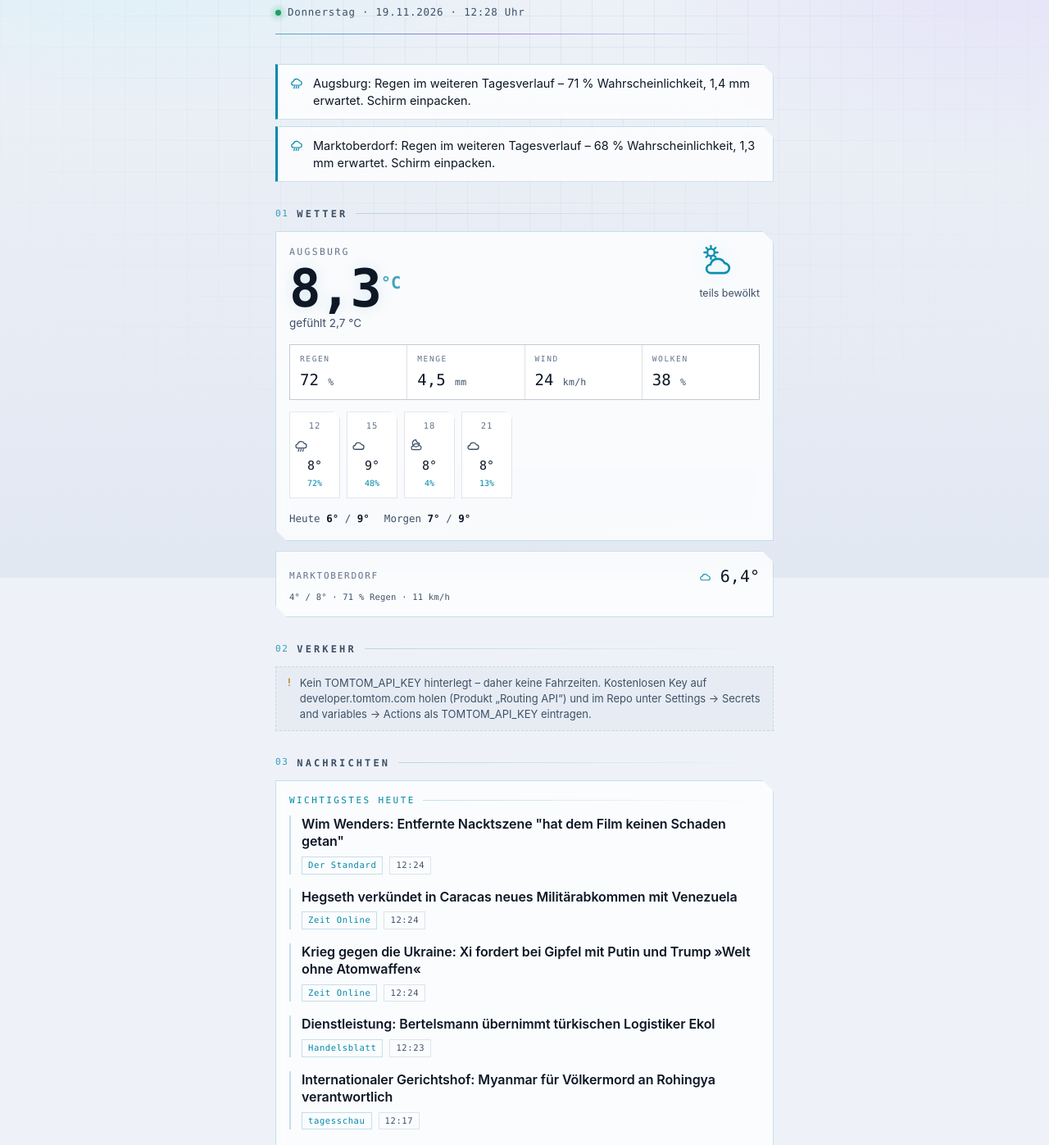
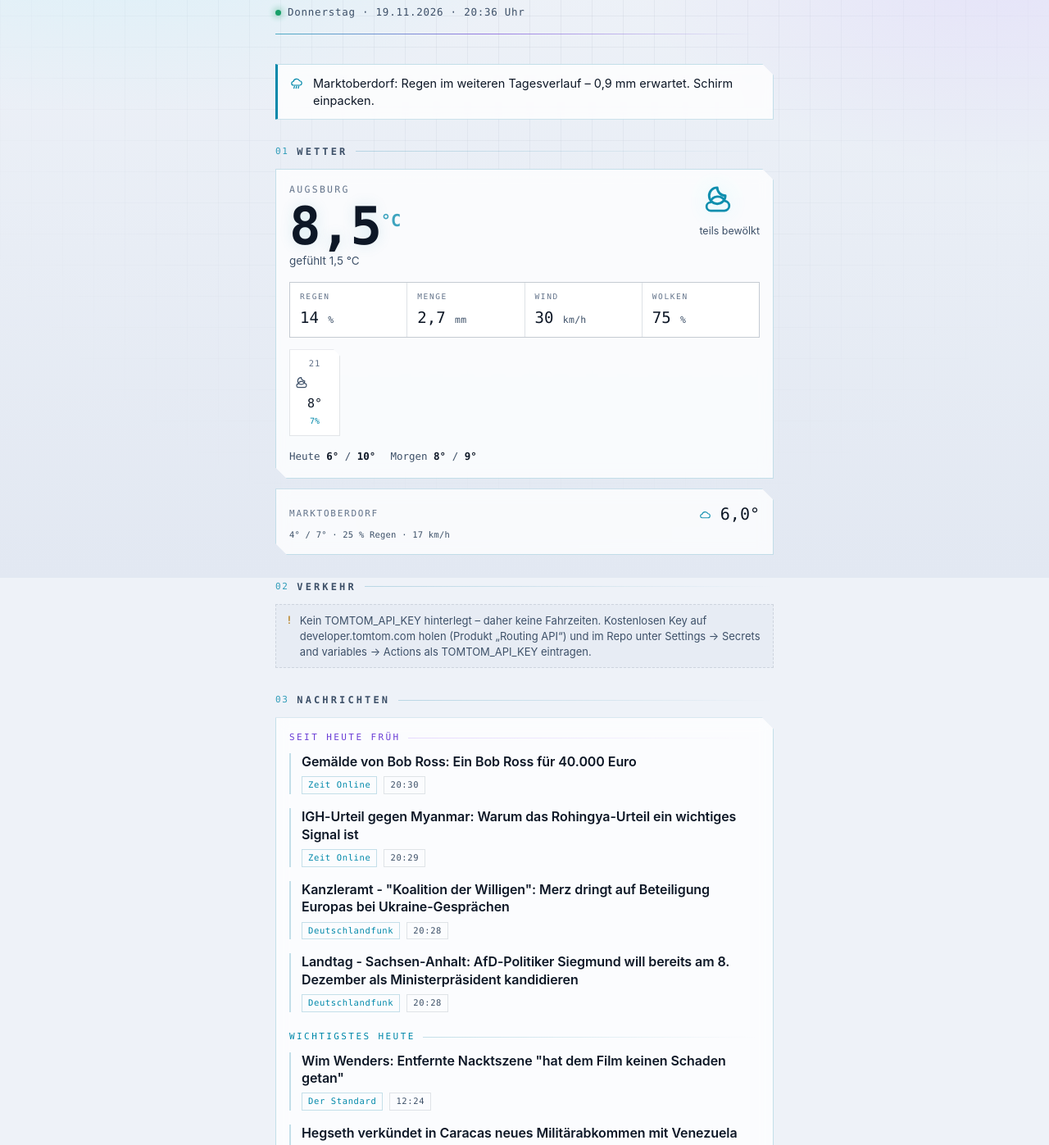
Before and after one commit to danielkalb1-cpu/Jarvis, a plain HTML site: page docs/index.html in a window 1280 px wide. Shown: the part 95-1492 px from the top of the page at 82% size. Drawn offline with Linux system fonts and the light colour scheme.

Commit message:
Briefing aktualisiert 19.11.2026 20:36 [skip ci]

```diff
--- a/docs/index.html
+++ b/docs/index.html
@@ -426,14 +426,13 @@ body::after{
       <h1 class="brand__mark">JARVIS</h1>
       <span class="brand__sub">Morgen-Briefing</span>
     </div>
-    <div class="stamp"><span class="pulse"></span>Donnerstag · 19.11.2026 · 12:28 Uhr</div>
+    <div class="stamp"><span class="pulse"></span>Donnerstag · 19.11.2026 · 20:36 Uhr</div>
     <div class="head__rule"></div>
   </header>
 
 
     <div class="alerts">
-    <div class="alert alert--rain"><span class="alert__icon"><svg class="ic " aria-hidden="true"><use href="#i-rain"></use></svg></span><span>Augsburg: Regen im weiteren Tagesverlauf – 71 % Wahrscheinlichkeit, 1,4 mm erwartet. Schirm einpacken.</span></div>
-    <div class="alert alert--rain"><span class="alert__icon"><svg class="ic " aria-hidden="true"><use href="#i-rain"></use></svg></span><span>Marktoberdorf: Regen im weiteren Tagesverlauf – 68 % Wahrscheinlichkeit, 1,3 mm erwartet. Schirm einpacken.</span></div>
+    <div class="alert alert--rain"><span class="alert__icon"><svg class="ic " aria-hidden="true"><use href="#i-rain"></use></svg></span><span>Marktoberdorf: Regen im weiteren Tagesverlauf – 0,9 mm erwartet. Schirm einpacken.</span></div>
   </div>
 
 
@@ -447,24 +446,24 @@ body::after{
       <div class="wx__top">
         <div>
           <div class="wx__place">Augsburg</div>
-          <div class="wx__temp">8,3<sup>°C</sup></div>
-          <div class="wx__feels">gefühlt 2,7 °C</div>
+          <div class="wx__temp">8,5<sup>°C</sup></div>
+          <div class="wx__feels">gefühlt 1,5 °C</div>
         </div>
         <div class="wx__cond">
-          <svg class="ic wx__glyph" aria-hidden="true"><use href="#i-partly-day"></use></svg>
+          <svg class="ic wx__glyph" aria-hidden="true"><use href="#i-partly-night"></use></svg>
           <span class="wx__label">teils bewölkt</span>
         </div>
       </div>
-      <div class="wx__grid"><div class="metric"><span class="metric__k">Regen</span><span class="metric__v">72 <small>%</small></span></div><div class="metric"><span class="metric__k">Menge</span><span class="metric__v">4,5 <small>mm</small></span></div><div class="metric"><span class="metric__k">Wind</span><span class="metric__v">24 <small>km/h</small></span></div><div class="metric"><span class="metric__k">Wolken</span><span class="metric__v">38 <small>%</small></span></div></div>
-      <div class="hours"><div class="hour"><div class="hour__t">12</div><svg class="ic hour__i" aria-hidden="true"><use href="#i-rain"></use></svg><div class="hour__d">8°</div><div class="hour__p">72%</div></div><div class="hour"><div class="hour__t">15</div><svg class="ic hour__i" aria-hidden="true"><use href="#i-cloud"></use></svg><div class="hour__d">9°</div><div class="hour__p">48%</div></div><div class="hour"><div class="hour__t">18</div><svg class="ic hour__i" aria-hidden="true"><use href="#i-partly-night"></use></svg><div class="hour__d">8°</div><div class="hour__p">4%</div></div><div class="hour"><div class="hour__t">21</div><svg class="ic hour__i" aria-hidden="true"><use href="#i-cloud"></use></svg><div class="hour__d">8°</div><div class="hour__p">13%</div></div></div>
-      <div class="wx__days"><span>Heute <b>6°</b> / <b>9°</b></span><span>Morgen <b>7°</b> / <b>9°</b></span></div>
+      <div class="wx__grid"><div class="metric"><span class="metric__k">Regen</span><span class="metric__v">14 <small>%</small></span></div><div class="metric"><span class="metric__k">Menge</span><span class="metric__v">2,7 <small>mm</small></span></div><div class="metric"><span class="metric__k">Wind</span><span class="metric__v">30 <small>km/h</small></span></div><div class="metric"><span class="metric__k">Wolken</span><span class="metric__v">75 <small>%</small></span></div></div>
+      <div class="hours"><div class="hour"><div class="hour__t">21</div><svg class="ic hour__i" aria-hidden="true"><use href="#i-partly-night"></use></svg><div class="hour__d">8°</div><div class="hour__p">7%</div></div></div>
+      <div class="wx__days"><span>Heute <b>6°</b> / <b>10°</b></span><span>Morgen <b>8°</b> / <b>9°</b></span></div>
     </div>
     <div class="panel wx__more">
       <div class="wxrow">
         <span class="wxrow__n">Marktoberdorf</span>
         <svg class="ic wxrow__i" aria-hidden="true"><use href="#i-cloud"></use></svg>
-        <span class="wxrow__t">6,4°</span>
-        <span class="wxrow__f">4° / 8° · 71 % Regen · 11 km/h</span>
+        <span class="wxrow__t">6,0°</span>
+        <span class="wxrow__f">4° / 7° · 25 % Regen · 17 km/h</span>
       </div>
     </div>
   </section>
@@ -486,6 +485,23 @@ body::after{
       <span class="section__line"></span>
     </div>
         <div class="panel">
+      <div class="block__title block__title--neu">Seit heute früh</div>
+      <a class="story" href="https://www.zeit.de/feuilleton/kunst/2026-11/gemaelde-bob-ross-versteigerung-ketterer-kunst-muenchen" target="_blank" rel="noopener noreferrer">
+        <h3 class="story__h">Gemälde von Bob Ross: Ein Bob Ross für 40.000 Euro</h3>
+        <div class="story__m"><span class="chip chip--src">Zeit Online</span><span class="chip">20:30</span></div>
+      </a>
+      <a class="story" href="https://www.zeit.de/politik/ausland/2026-11/igh-urteil-myanmar-voelkermord-rohingya-israel" target="_blank" rel="noopener noreferrer">
+        <h3 class="story__h">IGH-Urteil gegen Myanmar: Warum das Rohingya-Urteil ein wichtiges Signal ist</h3>
+        <div class="story__m"><span class="chip chip--src">Zeit Online</span><span class="chip">20:29</span></div>
+      </a>
+      <a class="story" href="https://www.deutschlandfunk.de/koalition-der-willigen-merz-dringt-auf-beteiligung-europas-bei-ukraine-gespraechen-100.html" target="_blank" rel="noopener noreferrer">
+        <h3 class="story__h">Kanzleramt - &quot;Koalition der Willigen&quot;: Merz dringt auf Beteiligung Europas bei Ukraine-Gesprächen</h3>
+        <div class="story__m"><span class="chip chip--src">Deutschlandfunk</span><span class="chip">20:28</span></div>
+      </a>
+      <a class="story" href="https://www.deutschlandfunk.de/sachsen-anhalt-afd-politiker-siegmund-will-bereits-am-8-dezember-als-ministerpraesident-kandidieren-100.html" target="_blank" rel="noopener noreferrer">
+        <h3 class="story__h">Landtag - Sachsen-Anhalt: AfD-Politiker Siegmund will bereits am 8. Dezember als Ministerpräsident kandidieren</h3>
+        <div class="story__m"><span class="chip chip--src">Deutschlandfunk</span><span class="chip">20:28</span></div>
+      </a>
       <div class="block__title">Wichtigstes heute</div>
       <a class="story" href="https://www.derstandard.at/story/3000000350080/wim-wenders-entfernte-nacktszene-hat-dem-film-keinen-schaden-getan?ref=rss" target="_blank" rel="noopener noreferrer">
         <h3 class="story__h">Wim Wenders: Entfernte Nacktszene &quot;hat dem Film keinen Schaden getan&quot;</h3>
@@ -571,9 +587,9 @@ body::after{
     </div>
   </section>
 
-  <footer class="foot">Stand <b>Donnerstag, 19. November 2026 · 12:28 Uhr</b> (CET, Europe/Berlin)<br>
-    291 Meldungen aus 30 Feeds · Gewichtung: Aktualität<br>
-    <span class="foot__down">Nicht erreichbar:</span> Nachrichten-Gewichtung<br>
+  <footer class="foot">Stand <b>Donnerstag, 19. November 2026 · 20:36 Uhr</b> (CET, Europe/Berlin)<br>
+    297 Meldungen aus 30 Feeds · Gewichtung: Aktualität · Nachrichten von 12:28 Uhr<br>
+    Alle Quellen erreichbar.<br>
     Gebaut aus statischem HTML · keine Skripte, keine Tracker</footer>
 
 </div>
```
